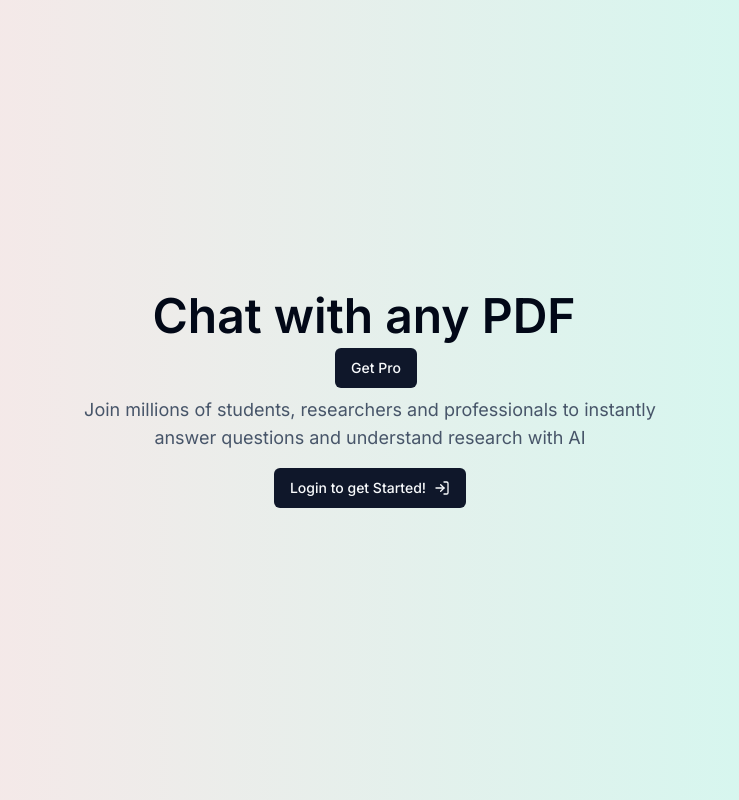
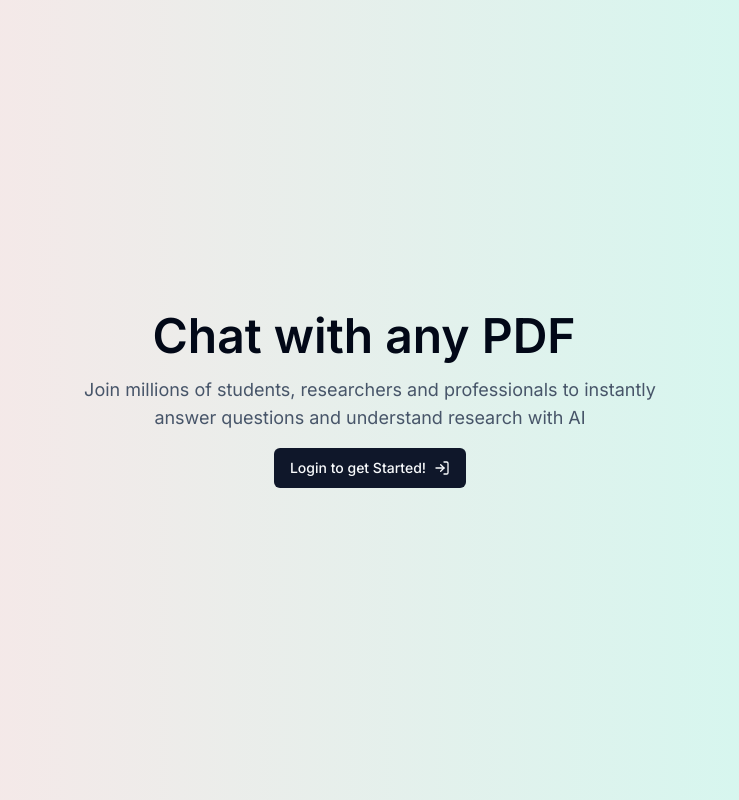
Before and after one commit to YWHo/ai-pdf-chat, a Next.js app: page / in a window 1280 px wide. Shown: the whole page, without its empty margins (270-1009 px from the left). Built offline with nearby package versions, Linux system fonts and the light colour scheme; no server answers.

Commit message:
hide the subscriptionButton when a user is not login

```diff
--- a/src/app/page.tsx
+++ b/src/app/page.tsx
@@ -33,7 +33,7 @@ export default async function Home() {
                 </Link>
               )}
               <div className="ml-3">
-                <SubscriptionButton isPro={isPro} />
+                {isAuth && <SubscriptionButton isPro={isPro} />}
               </div>
             </div>
             <p className="max-w-xl mt-2 text-lg text-slate-600">
```
